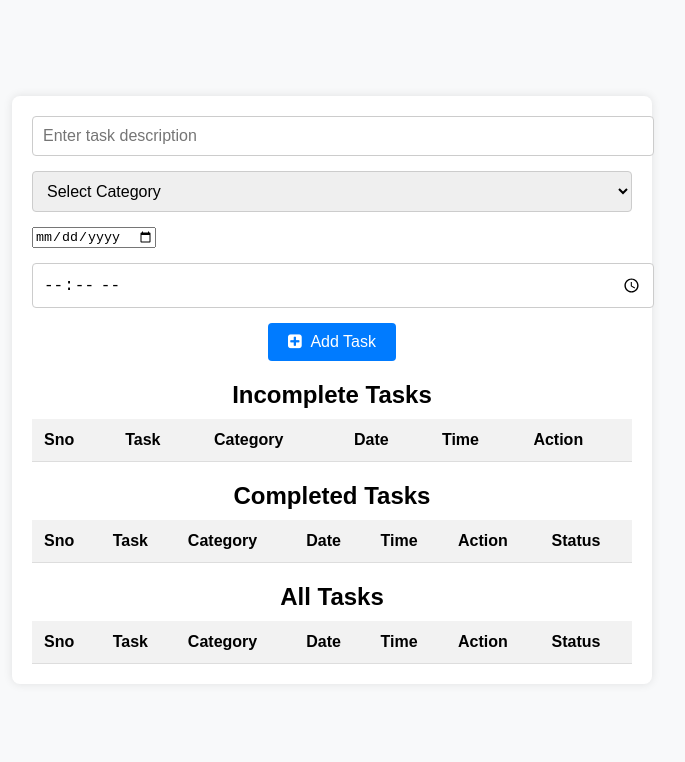
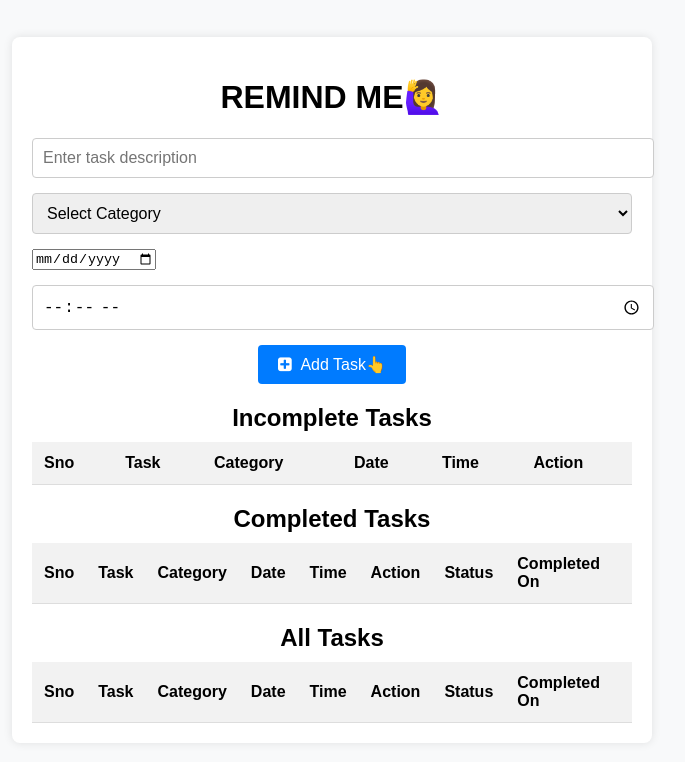
Before and after one commit to anandikadali/ToDoApp, a website: page one.html in a window 1280 px wide. Shown: the whole page, without its empty margins (308-993 px from the left). Drawn offline with Linux system fonts and the light colour scheme; no server answers.

Commit message:
Update one.html

```diff
--- a/one.html
+++ b/one.html
@@ -10,12 +10,10 @@
 <body>
     <div class="container">
         <div class="child-container" id="child-container">
-
-
-
-            <div class="get-data">
+            <div class="get-data" id="task-form">
                 <div class="get-data-container">
                     <div class="input-box-container">
+                        <h1><center>REMIND ME🙋‍♀️</center></h1>
                         <input type="text" class="add-task-box" id="write-task" placeholder="Enter task description">
                     </div>
                     <div class="input-box-container">
@@ -35,12 +33,13 @@
                         <input type="time" id="task-time" class="task-time">
                     </div>
                     <div class="btn-container">
-                        <button class="get-task-btn" id="add-task-btn"><i class="fa fa-plus-square"></i> Add Task</button>
+                        <center><button class="get-task-btn" id="add-task-btn"><i class="fa fa-plus-square"></i> Add Task👆</button></center>
                     </div>
                 </div>
             </div>
             <div class="show-data" id='show-data'>
                 <h2>Incomplete Tasks</h2>
+                <div class="table-container">
                     <table id="table">
                         <thead>
                             <tr>
@@ -57,8 +56,10 @@
                         </tbody>
                     </table>
                 </div>
+            </div>
             <div class="completed-data" id='completed-data'>
                 <h2>Completed Tasks</h2>
+                <div class="table-container">
                     <table id="completed-table">
                         <thead>
                             <tr>
@@ -69,6 +70,7 @@
                                 <th>Time</th>
                                 <th>Action</th>
                                 <th>Status</th>
+                                <th>Completed On</th>
                             </tr>
                         </thead>
                         <tbody id="completed-task-list">
@@ -76,8 +78,10 @@
                         </tbody>
                     </table>
                 </div>
+            </div>
             <div class="all-data" id='all-data'>
                 <h2>All Tasks</h2>
+                <div class="table-container">
                     <table id="all-table">
                         <thead>
                             <tr>
@@ -88,6 +92,7 @@
                                 <th>Time</th>
                                 <th>Action</th>
                                 <th>Status</th>
+                                <th>Completed On</th>
                             </tr>
                         </thead>
                         <tbody id="all-task-list">
@@ -97,6 +102,7 @@
                 </div>
             </div>
         </div>
+    </div>
     <script src="./script.js"></script>
 </body>
 </html>
```
Lines whose indentation alone changed are shown as unchanged.
